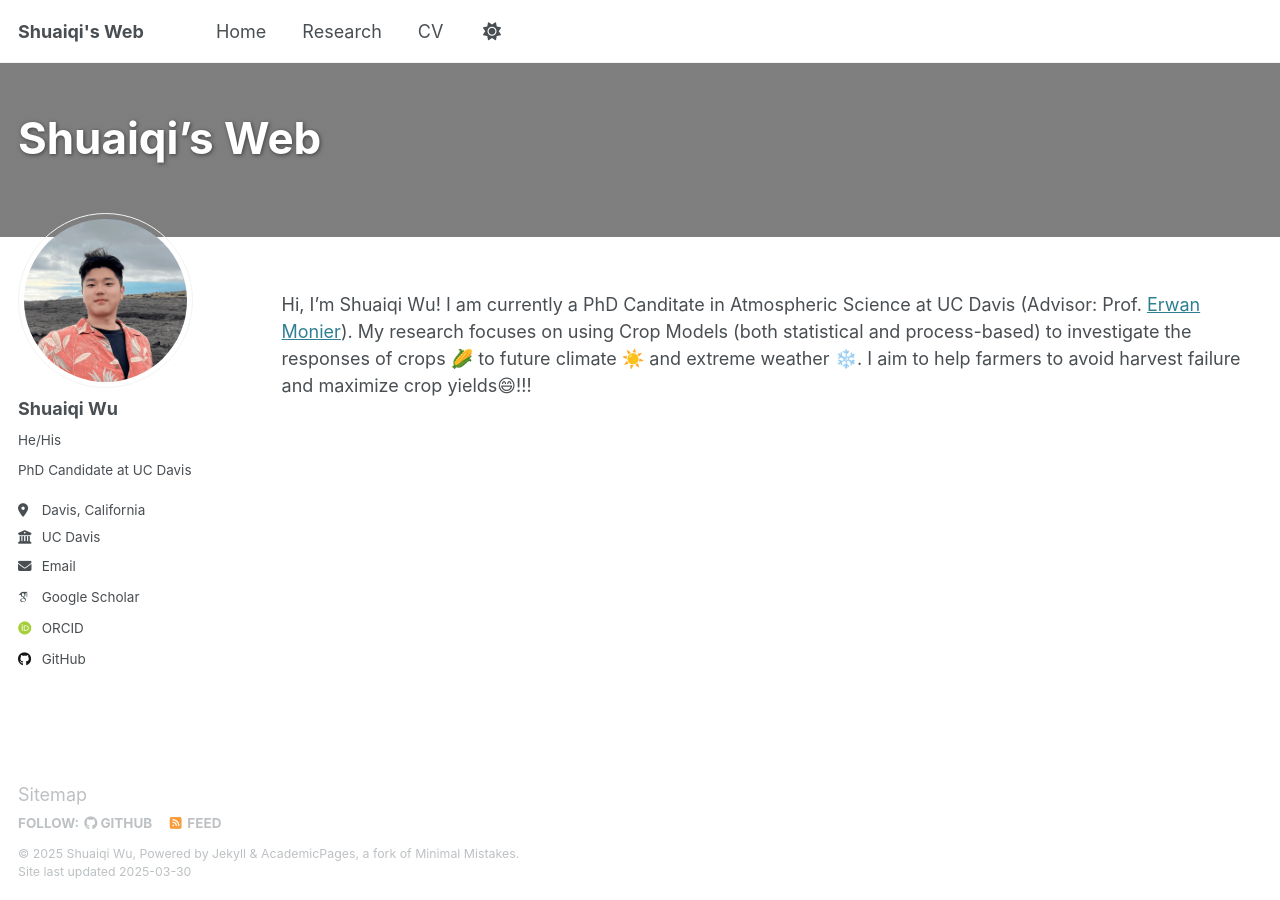
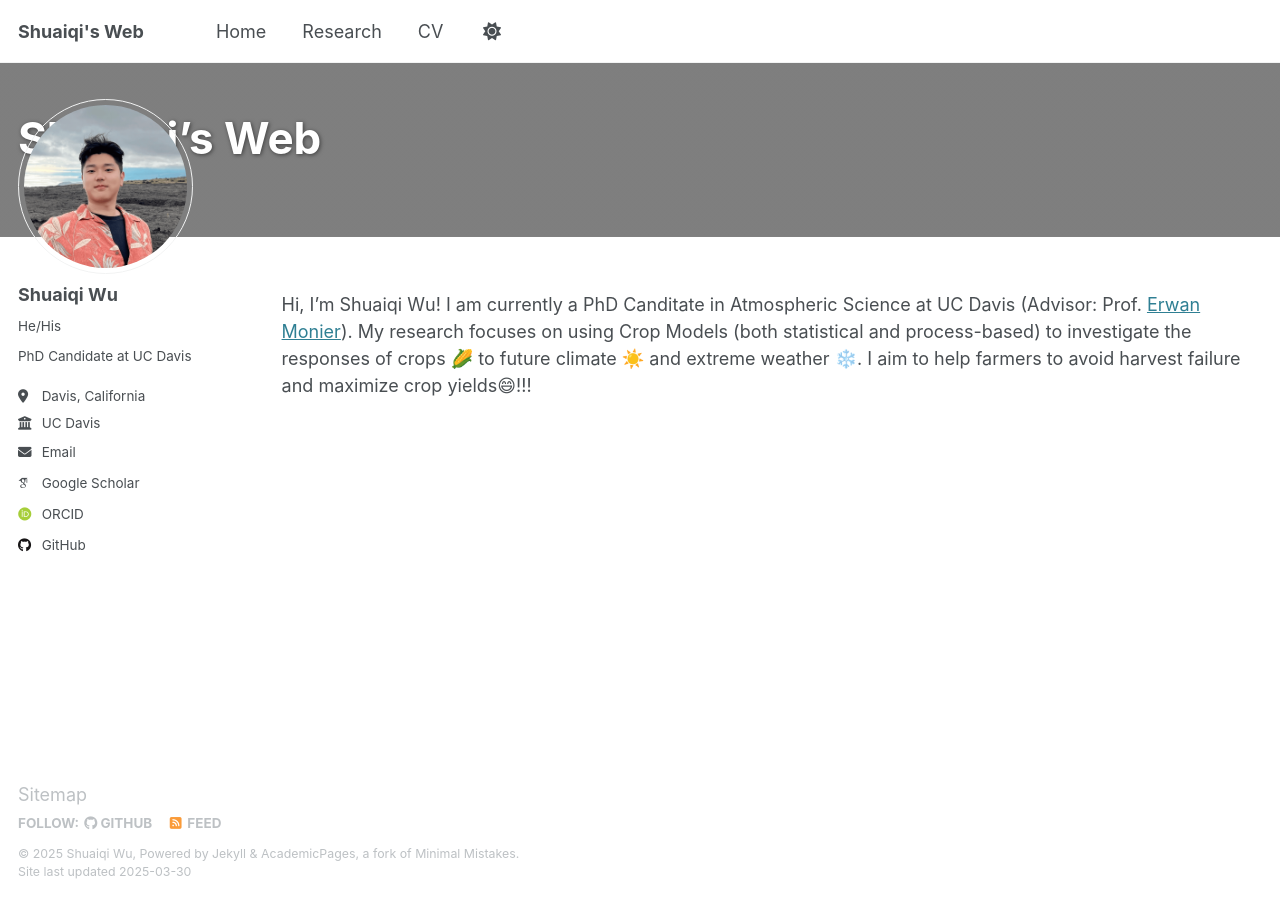
Before and after one commit to shqwu/shqwu.github.io, a Jekyll site: the page built from _pages/index.md, in a window 1280 px wide. Built offline with Jekyll 4.4.1, drawn with Linux system fonts in a browser that asks for light colours; emoji names are drawn with the system emoji font; some web fonts are replaced.

Commit message:
Update _sidebar.scss

```diff
--- a/_sass/layout/_sidebar.scss
+++ b/_sass/layout/_sidebar.scss
@@ -18,7 +18,6 @@
   }
 
   @media screen and (min-width: $sidebar-screen-min-width) {
-    top: 150px;
     height: 100vh;
     overflow-y: auto;               // Add scrollbar if the sidebar is too long
     position: fixed;
```
